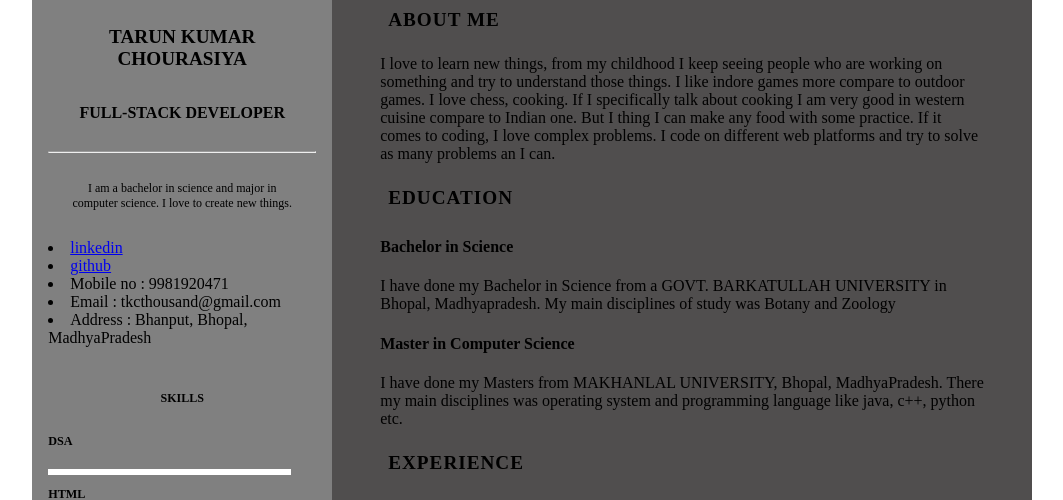
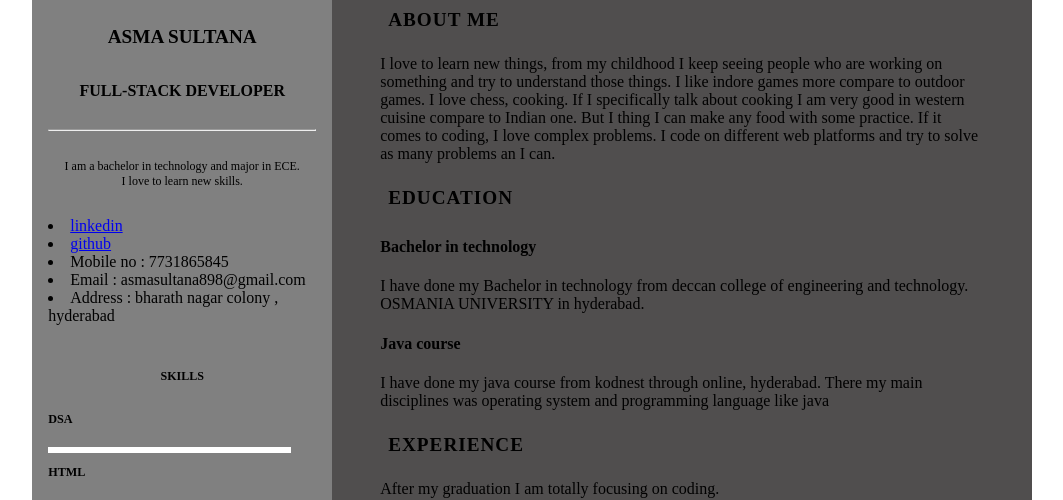
Before and after one commit to Asmasultana786/protofolio, a plain HTML site: page index.html in a window 1280 px wide. Shown: the part 300-800 px from the top of the page, without its empty margins (39-1102 px from the left). Drawn offline with Linux system fonts and the light colour scheme.

Commit message:
Update index.html

```diff
--- a/index.html
+++ b/index.html
@@ -13,24 +13,24 @@
             <div class="left-content">
                 <div class="profile-details">
                     <div class="profile">
-                        <img src="./WhatsApp Image 2022-05-06 at 12.33.34 PM.jpeg" alt="profile picture"/>
+                        <img src="IMG_20210713_145853" alt="profile picture"/>
                     </div>
-                    <h2 class="name">Tarun kumar chourasiya </h2>
+                    <h2 class="name">Asma sultana </h2>
                     <h4 class="designation">Full-stack developer</h4>
                     <hr/>
-                    <p class="description">I am a bachelor in science and major in computer science. I love to create new things.</p>
+                    <p class="description">I am a bachelor in technology and major in ECE. I love to learn new skills.</p>
 
                 </div>
                 <div class="contact-info">
                     <div class="contact-item">
                         <div class="social-media">
-                            <li class="icon"><a href="https://www.linkedin.com/in/tarun-chourasiya-3a4a60209/">linkedin</a></a></li>
-                            <li class="icon"><a href="https://github.com/tarunhim" >github</a></li>
+                            <li class="icon"><a href="https://www.linkedin.com/in/asma-sultana-93842b214/">linkedin</a></a></li>
+                            <li class="icon"><a href="https://github.com/asmasultana786" >github</a></li>
                          </div>
                         <div class="personal-details">
-                            <li class="icon">Mobile no : 9981920471</li>
-                            <li class="icon">Email : tkcthousand@gmail.com</li>
-                            <li class="icon">Address : Bhanput, Bhopal, MadhyaPradesh</li>
+                            <li class="icon">Mobile no : 7731865845</li>
+                            <li class="icon">Email : asmasultana898@gmail.com</li>
+                            <li class="icon">Address : bharath nagar colony , hyderabad</li>
                         </div>
                         <br/>
                     </div>
@@ -107,15 +107,15 @@
                 <section class="education sect">
                     <h2 class="right-title">Education</h2>
                     <div class="education-content">
-                        <h4 class="degree-title">Bachelor in Science</h4>
-                        <p class="degree-details" contenteditable="true">I have done my Bachelor in Science from a GOVT. BARKATULLAH UNIVERSITY in Bhopal, Madhyapradesh. My main disciplines of study was Botany and Zoology</p>
-                        <h4 class="degree-title">Master in Computer Science</h4>
-                        <p class="degree-details" contenteditable="true">I have done my Masters from MAKHANLAL UNIVERSITY, Bhopal, MadhyaPradesh. There my main disciplines was operating system and programming language like java, c++, python etc.</p>
+                        <h4 class="degree-title">Bachelor in technology</h4>
+                        <p class="degree-details" contenteditable="true">I have done my Bachelor in technology from  deccan college of engineering and technology. OSMANIA UNIVERSITY in hyderabad.</p>
+                        <h4 class="degree-title">Java course</h4>
+                        <p class="degree-details" contenteditable="true">I have done my java course from kodnest through online, hyderabad. There my main disciplines was operating system and programming language like java</p>
                     </div>
                 </section>
                 <section class="experience sect">
                     <h2 class="right-title">experience</h2>
-                    <p class="para" contenteditable="true" >After my post graduation I have don't job as a human resource in a startup called Wiraa. After that since last almost four month I am totally focusing on coding. Here I have created two java games till now one is a snake game and other one is a ping pong game other than that I have also created a website on interior designing called Tarun and Company.</p>
+                    <p class="para" contenteditable="true" >After my  graduation I am totally focusing on coding.</p>
                 </section>
 
             </div>
```
